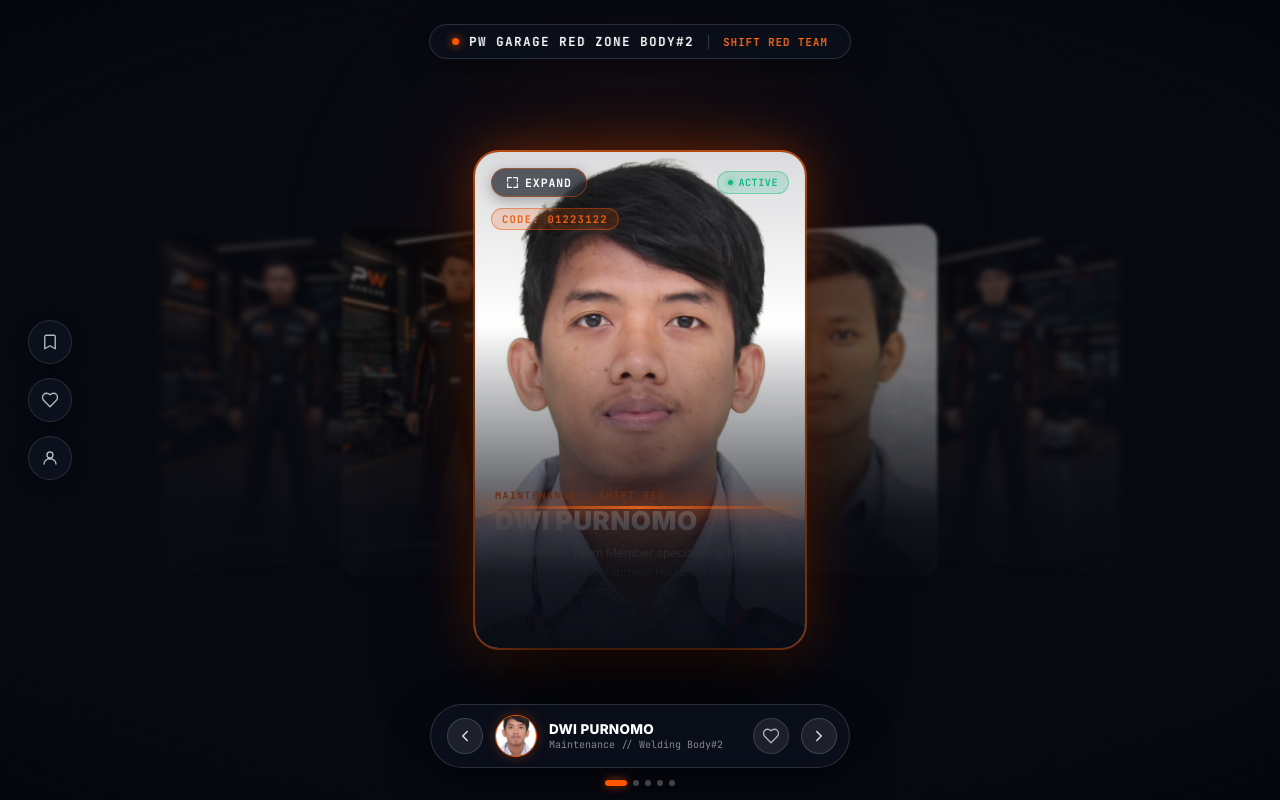
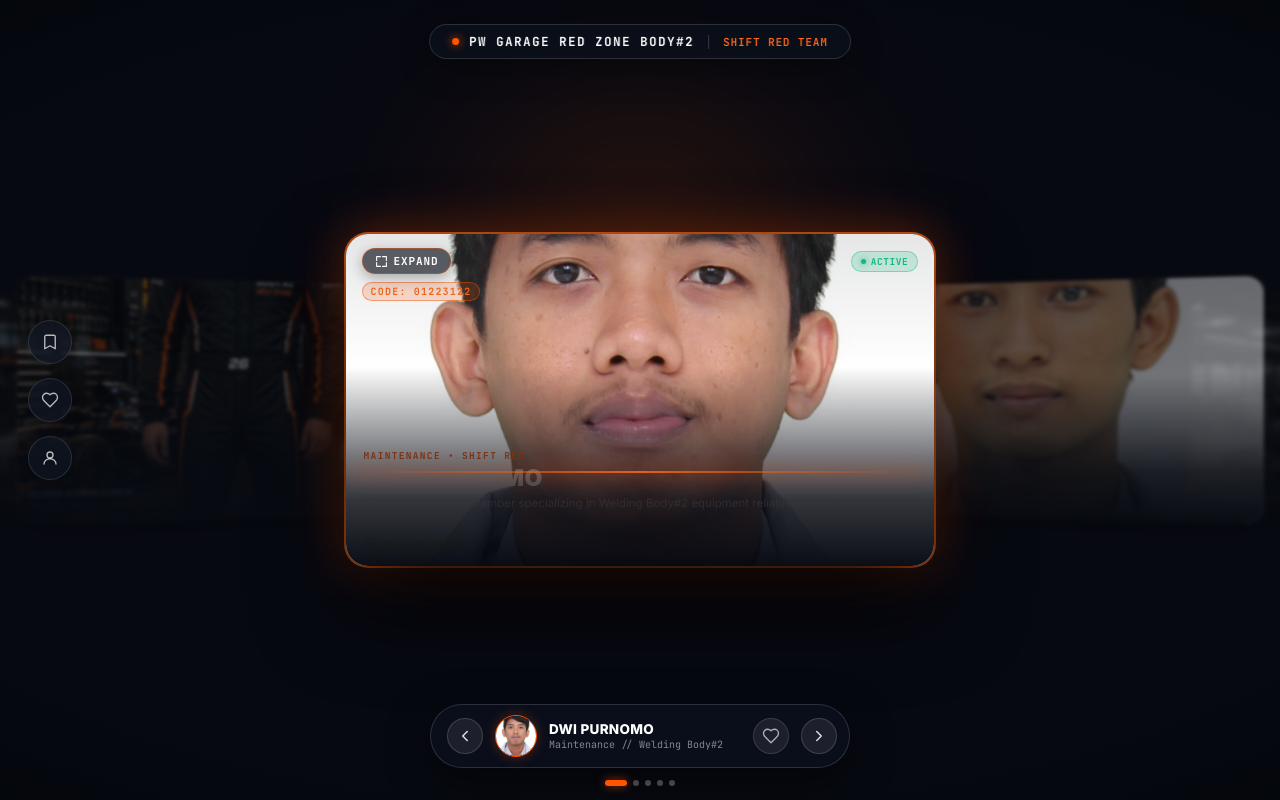
Before and after one commit to akunbersamagogle-stack/kanri-redzone, a React (Vite) app: page / in a window 1280 px wide. Built offline with nearby package versions, Linux system fonts and the light colour scheme.

Commit message:
feat: apply 16:9 widescreen ratio and update Aziz Muslim character photo

```diff
--- a/src/App.tsx
+++ b/src/App.tsx
@@ -334,12 +334,12 @@ export default function App() {
         ))}
       </div>
 
-      {/* 6. Main 3D Card Carousel */}
+      {/* 6. Main 3D Card Carousel (16:9 Ratio Format) */}
       <div
         style={{
           position: 'relative',
           width: '100%',
-          height: 'clamp(390px, 62vh, 540px)',
+          height: 'clamp(360px, 58vh, 520px)',
           display: 'flex',
           alignItems: 'center',
           justifyContent: 'center',
@@ -379,16 +379,15 @@ export default function App() {
           if (abs > 2) return null;
 
           const isCenter = offset === 0;
-          const xPct = offset * 54;
-          const scale = isCenter ? 1 : 0.73 - abs * 0.04;
+          const xPct = offset * 66;
+          const scale = isCenter ? 1 : 0.76 - abs * 0.05;
           const zIdx = isCenter ? 10 : 5 - abs;
           const rotX = isCenter ? tilt.y : 0;
           const rotY = (offset * -14) + (isCenter ? tilt.x : 0);
-          const opacity = isCenter ? 1 : 0.58 - abs * 0.12;
+          const opacity = isCenter ? 1 : 0.55 - abs * 0.12;
           const blur = isCenter ? 0 : abs * 2;
 
-          const cardW = 'clamp(230px, 27vw, 330px)';
-          const cardH = '100%';
+          const cardW = 'clamp(320px, 46vw, 640px)';
 
           return (
             <div
@@ -402,8 +401,8 @@ export default function App() {
               style={{
                 position: 'absolute',
                 width: cardW,
-                height: cardH,
-                borderRadius: 24,
+                aspectRatio: '16 / 9',
+                borderRadius: 22,
                 overflow: 'hidden',
                 transform: `translateX(${xPct}%) scale(${scale}) rotateX(${rotX}deg) rotateY(${rotY}deg)`,
                 transformOrigin: 'center center',
@@ -454,7 +453,7 @@ export default function App() {
                   width: '100%',
                   height: '100%',
                   objectFit: 'cover',
-                  objectPosition: 'center top',
+                  objectPosition: 'center center',
                   display: 'block',
                   pointerEvents: 'none',
                   zIndex: 0,
@@ -476,7 +475,7 @@ export default function App() {
                   inset: 0,
                   zIndex: 2,
                   pointerEvents: 'none',
-                  background: 'linear-gradient(to bottom, rgba(10,14,23,0.15) 0%, transparent 35%, rgba(6,9,16,0.92) 85%, rgba(6,9,16,0.98) 100%)',
+                  background: 'linear-gradient(to bottom, rgba(10,14,23,0.1) 0%, transparent 40%, rgba(6,9,16,0.82) 80%, rgba(6,9,16,0.98) 100%)',
                 }}
               />
 
@@ -487,7 +486,7 @@ export default function App() {
                   <div
                     style={{
                       position: 'absolute',
-                      top: 16,
+                      top: 14,
                       left: 16,
                       right: 16,
                       zIndex: 10,
@@ -510,9 +509,9 @@ export default function App() {
                         WebkitBackdropFilter: 'blur(12px)',
                         border: '1px solid rgba(255,85,0,0.4)',
                         borderRadius: 999,
-                        padding: '6px 14px',
+                        padding: '5px 12px',
                         color: '#ffffff',
-                        fontSize: 11.5,
+                        fontSize: 11,
                         fontWeight: 700,
                         letterSpacing: '0.08em',
                         cursor: 'pointer',
@@ -533,8 +532,8 @@ export default function App() {
                         background: 'rgba(16,185,129,0.18)',
                         border: '1px solid rgba(16,185,129,0.4)',
                         borderRadius: 999,
-                        padding: '4px 10px',
-                        fontSize: 10,
+                        padding: '3px 9px',
+                        fontSize: 9.5,
                         fontFamily: 'var(--font-mono)',
                         color: '#10b981',
                         fontWeight: 700,
@@ -558,13 +557,13 @@ export default function App() {
                   <div
                     style={{
                       position: 'absolute',
-                      top: 56,
+                      top: 48,
                       left: 16,
                       background: 'rgba(255,85,0,0.18)',
                       border: '1px solid rgba(255,85,0,0.45)',
                       borderRadius: 999,
-                      padding: '3px 10px',
-                      fontSize: 10.5,
+                      padding: '2px 8px',
+                      fontSize: 10,
                       fontFamily: 'var(--font-mono)',
                       color: '#ff6a1a',
                       fontWeight: 700,
@@ -578,9 +577,9 @@ export default function App() {
                   <div
                     style={{
                       position: 'absolute',
-                      top: 58,
+                      top: 50,
                       right: 16,
-                      fontSize: 11,
+                      fontSize: 10.5,
                       fontFamily: 'var(--font-mono)',
                       color: 'rgba(255,255,255,0.6)',
                       fontWeight: 700,
@@ -597,18 +596,18 @@ export default function App() {
                       bottom: 0,
                       left: 0,
                       right: 0,
-                      padding: '0 20px 22px',
+                      padding: '0 18px 16px',
                     }}
                   >
                     <div
                       style={{
                         fontFamily: 'var(--font-mono)',
-                        fontSize: 10,
+                        fontSize: 9.5,
                         fontWeight: 700,
                         color: '#ff6a1a',
                         letterSpacing: '0.14em',
                         textTransform: 'uppercase',
-                        marginBottom: 4,
+                        marginBottom: 3,
                       }}
                     >
                       {char.department} • {char.unit}
@@ -617,9 +616,9 @@ export default function App() {
                     <h2
                       style={{
                         fontFamily: 'var(--font-body)',
-                        fontSize: 'clamp(20px, 3.2vw, 26px)',
+                        fontSize: 'clamp(18px, 2.4vw, 23px)',
                         fontWeight: 900,
-                        margin: '0 0 8px',
+                        margin: '0 0 4px',
                         color: '#ffffff',
                         lineHeight: 1.15,
                         textTransform: 'uppercase',
@@ -632,10 +631,14 @@ export default function App() {
                     <p
                       style={{
                         fontFamily: 'var(--font-body)',
-                        fontSize: 12,
-                        lineHeight: 1.55,
+                        fontSize: 11.5,
+                        lineHeight: 1.45,
                         color: 'rgba(255,255,255,0.72)',
-                        margin: '0 0 12px',
+                        margin: '0 0 8px',
+                        display: '-webkit-box',
+                        WebkitLineClamp: 2,
+                        WebkitBoxOrient: 'vertical',
+                        overflow: 'hidden',
                       }}
                     >
                       {char.summary}
@@ -647,7 +650,7 @@ export default function App() {
                         alignItems: 'center',
                         gap: 6,
                         color: '#ffd080',
-                        fontSize: 10.5,
+                        fontSize: 10,
                         fontFamily: 'var(--font-mono)',
                         fontWeight: 600,
                       }}
```
Also changed, not shown: public/assets/characters/aziz_muslim.jpg, public/assets/characters/c03.jpg.
